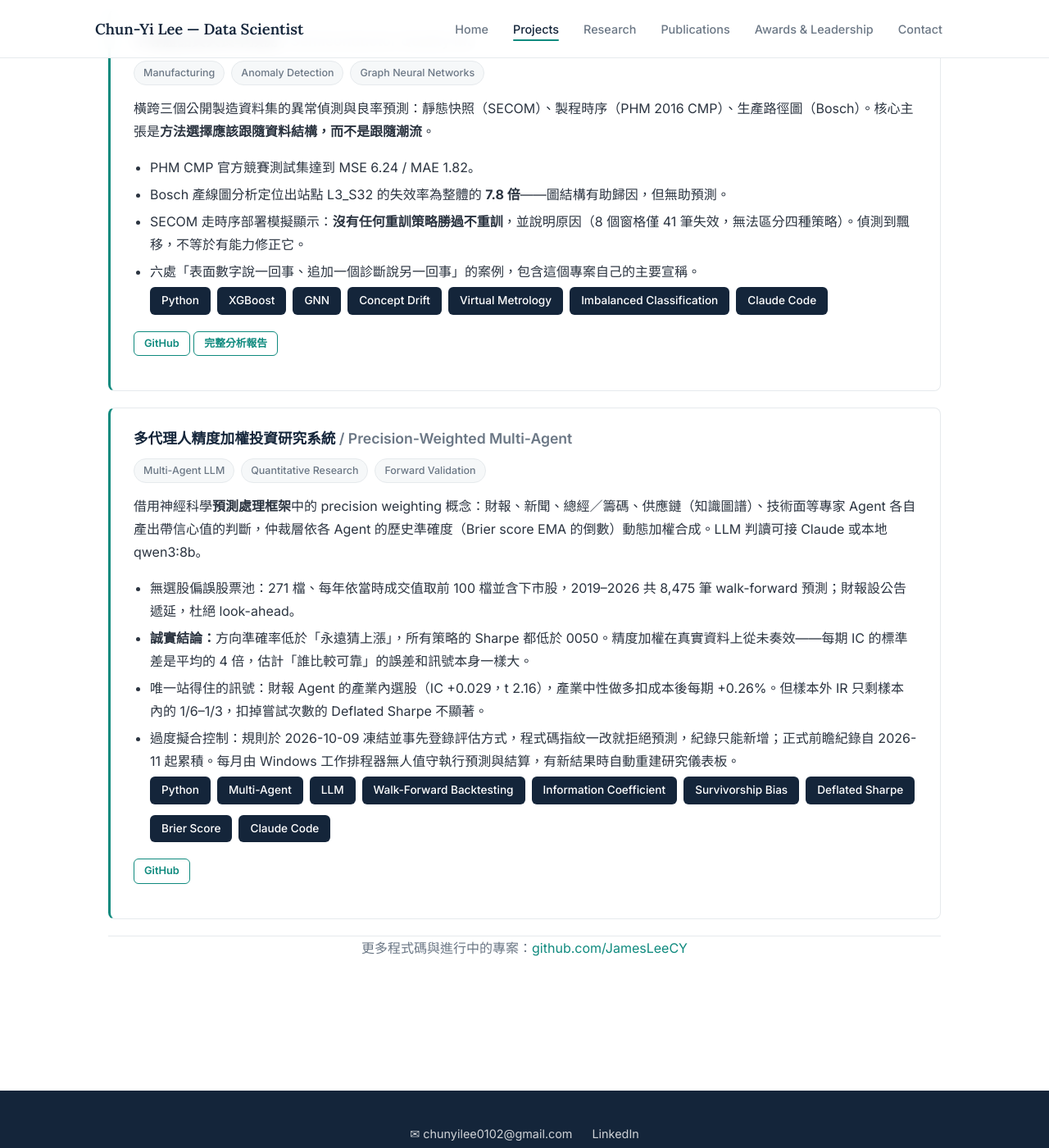
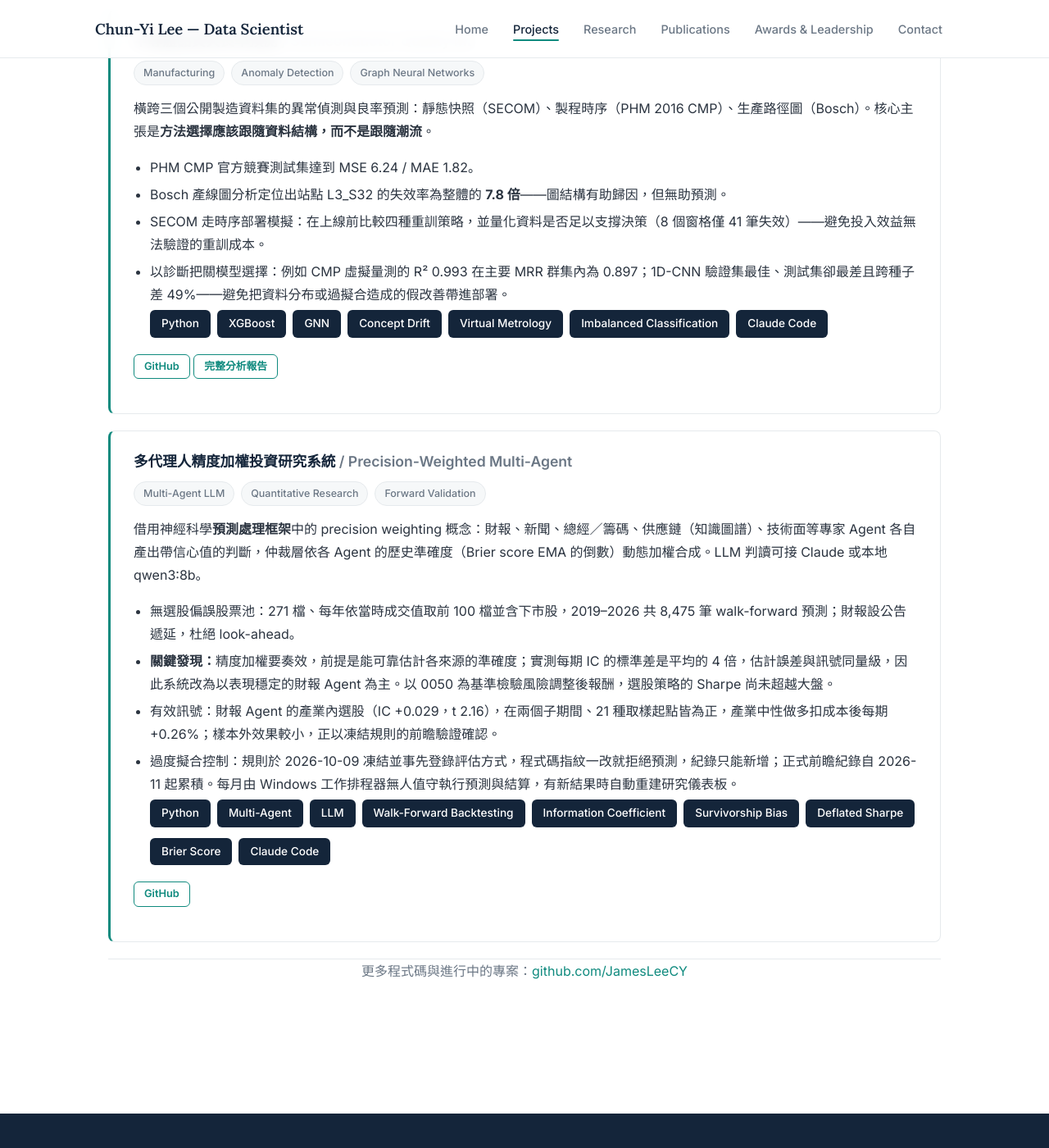
Before and after one commit to JamesLeeCY/JamesLeeCY.github.io, a Jekyll site: the page built from projects.md, in a window 1280 px wide and 1400 px high, scrolled down 2746 px. Shown: the whole window at 82% size. Built offline with Jekyll 4.4.1, drawn with Linux system fonts in a browser that asks for light colours.

Commit message:
Lead semiconductor and investment cards with what was built and found
Co-Authored-By: Claude Opus 5.5 <noreply@anthropic.com>

```diff
--- a/projects.md
+++ b/projects.md
@@ -112,8 +112,8 @@ permalink: /projects.html
         <ul>
             <li>PHM CMP 官方競賽測試集達到 MSE 6.24 / MAE 1.82。</li>
             <li>Bosch 產線圖分析定位出站點 L3_S32 的失效率為整體的 <strong>7.8 倍</strong>——圖結構有助歸因，但無助預測。</li>
-            <li>SECOM 走時序部署模擬顯示：<strong>沒有任何重訓策略勝過不重訓</strong>，並說明原因（8 個窗格僅 41 筆失效，無法區分四種策略）。偵測到飄移，不等於有能力修正它。</li>
-            <li>六處「表面數字說一回事、追加一個診斷說另一回事」的案例，包含這個專案自己的主要宣稱。</li>
+            <li>SECOM 走時序部署模擬：在上線前比較四種重訓策略，並量化資料是否足以支撐決策（8 個窗格僅 41 筆失效）——避免投入效益無法驗證的重訓成本。</li>
+            <li>以診斷把關模型選擇：例如 CMP 虛擬量測的 R² 0.993 在主要 MRR 群集內為 0.897；1D-CNN 驗證集最佳、測試集卻最差且跨種子差 49%——避免把資料分布或過擬合造成的假改善帶進部署。</li>
         </ul>
         <ul class="tag-list">
             <li>Python</li><li>XGBoost</li><li>GNN</li><li>Concept Drift</li><li>Virtual Metrology</li><li>Imbalanced Classification</li><li>Claude Code</li>
@@ -134,8 +134,8 @@ permalink: /projects.html
         <p>借用神經科學<strong>預測處理框架</strong>中的 precision weighting 概念：財報、新聞、總經／籌碼、供應鏈（知識圖譜）、技術面等專家 Agent 各自產出帶信心值的判斷，仲裁層依各 Agent 的歷史準確度（Brier score EMA 的倒數）動態加權合成。LLM 判讀可接 Claude 或本地 qwen3:8b。</p>
         <ul>
             <li>無選股偏誤股票池：271 檔、每年依當時成交值取前 100 檔並含下市股，2019–2026 共 8,475 筆 walk-forward 預測；財報設公告遞延，杜絕 look-ahead。</li>
-            <li><strong>誠實結論：</strong>方向準確率低於「永遠猜上漲」，所有策略的 Sharpe 都低於 0050。精度加權在真實資料上從未奏效——每期 IC 的標準差是平均的 4 倍，估計「誰比較可靠」的誤差和訊號本身一樣大。</li>
-            <li>唯一站得住的訊號：財報 Agent 的產業內選股（IC +0.029，t 2.16），產業中性做多扣成本後每期 +0.26%。但樣本外 IR 只剩樣本內的 1/6–1/3，扣掉嘗試次數的 Deflated Sharpe 不顯著。</li>
+            <li><strong>關鍵發現：</strong>精度加權要奏效，前提是能可靠估計各來源的準確度；實測每期 IC 的標準差是平均的 4 倍，估計誤差與訊號同量級，因此系統改為以表現穩定的財報 Agent 為主。以 0050 為基準檢驗風險調整後報酬，選股策略的 Sharpe 尚未超越大盤。</li>
+            <li>有效訊號：財報 Agent 的產業內選股（IC +0.029，t 2.16），在兩個子期間、21 種取樣起點皆為正，產業中性做多扣成本後每期 +0.26%；樣本外效果較小，正以凍結規則的前瞻驗證確認。</li>
             <li>過度擬合控制：規則於 2026-10-09 凍結並事先登錄評估方式，程式碼指紋一改就拒絕預測，紀錄只能新增；正式前瞻紀錄自 2026-11 起累積。每月由 Windows 工作排程器無人值守執行預測與結算，有新結果時自動重建研究儀表板。</li>
         </ul>
         <ul class="tag-list">
```
Also changed, not shown: HANDOFF.md (+5 -0 lines).
